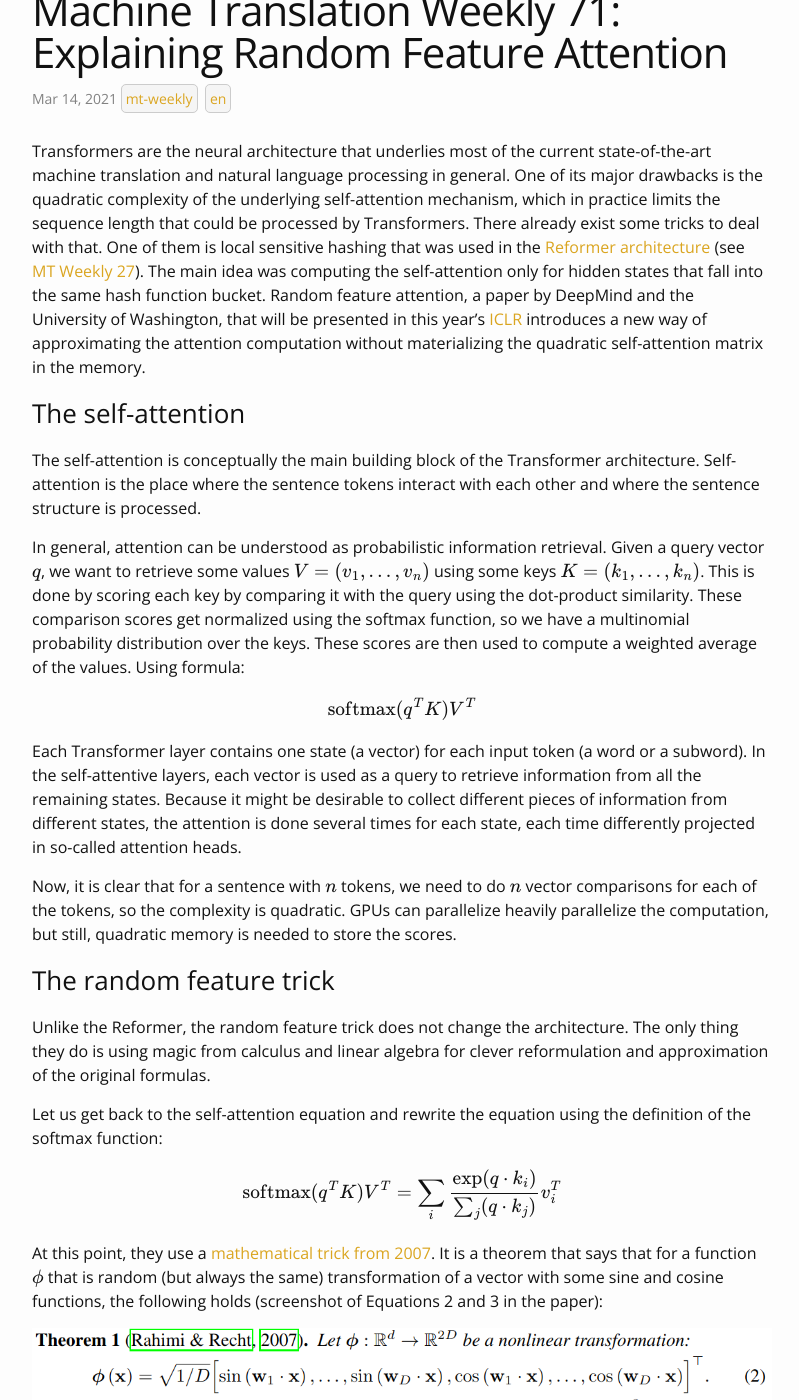
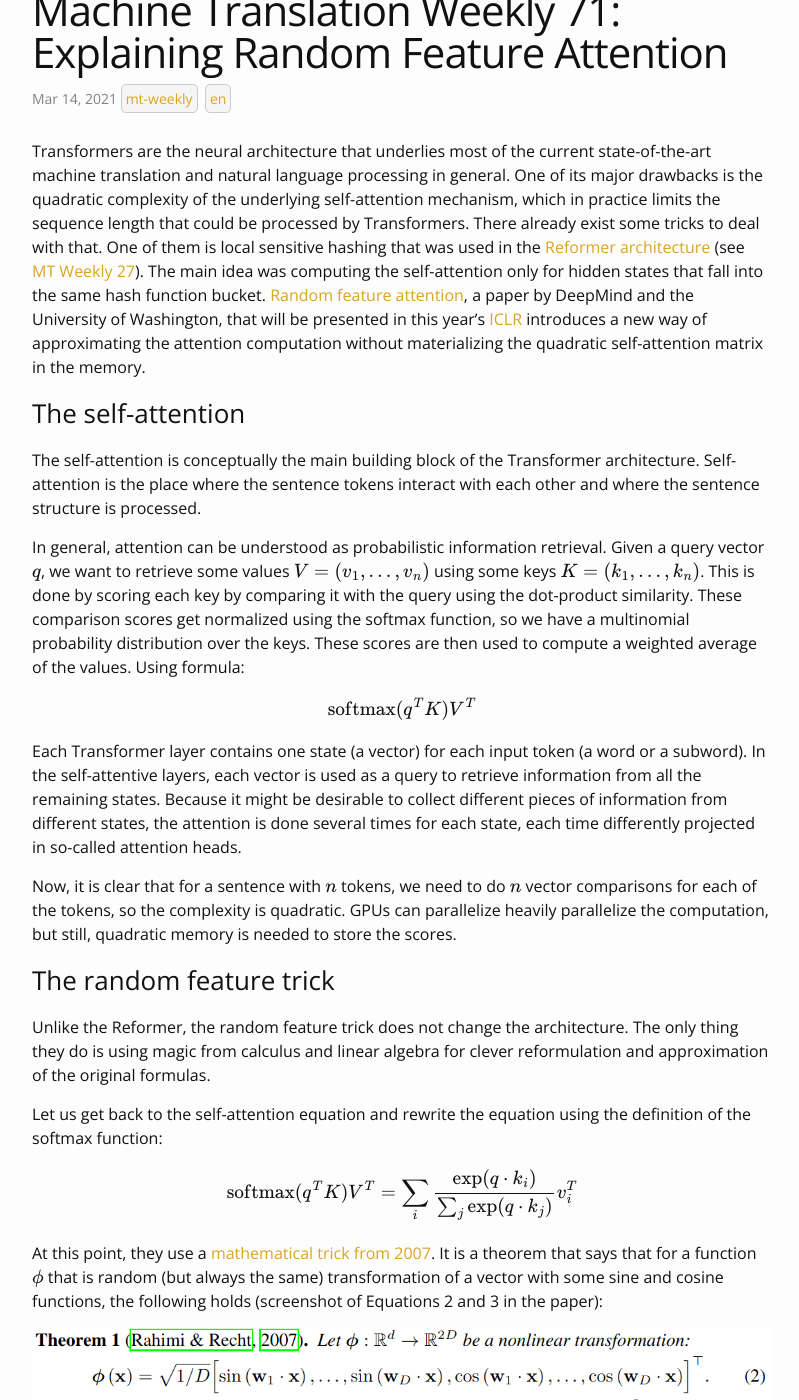
Before and after one commit to jlibovicky/jlibovicky.github.io, a Jekyll site: the page built from _posts/2021-03-14-MT-Weekly-Random-Feature-Attention.md, in a window 1280 px wide and 1400 px high, scrolled down 230 px. Shown: the whole window, without its empty margins (238-1037 px from the left). Built offline with Jekyll 4.4.1, drawn with Linux system fonts in a browser that asks for light colours; nearby versions of some CDN libraries; some web fonts are replaced; formulas are drawn with MathJax 3; comment, search, counter and statistics services are not loaded; some of the changed lines change nothing that is shown.

Commit message:
missing link and err in formula

```diff
--- a/_posts/2021-03-14-MT-Weekly-Random-Feature-Attention.md
+++ b/_posts/2021-03-14-MT-Weekly-Random-Feature-Attention.md
@@ -14,11 +14,11 @@ to deal with that. One of them is local sensitive hashing that was used in the
 [Reformer architecture](https://arxiv.org/abs/2001.04451) (see [MT Weekly
 27](/2020/01/31/MT-Weekly-Reformer.html)). The main idea was computing the
 self-attention only for hidden states that fall into the same hash function
-bucket. Random feature attention, a paper by DeepMind and the University of
-Washington, that will be presented in this year's
-[ICLR](https://iclr.cc/Conferences/2021) introduces a new way of approximating
-the attention computation without materializing the quadratic self-attention
-matrix in the memory.
+bucket. [Random feature attention](https://arxiv.org/abs/2103.02143), a paper
+by DeepMind and the University of Washington, that will be presented in this
+year's [ICLR](https://iclr.cc/Conferences/2021) introduces a new way of
+approximating the attention computation without materializing the quadratic
+self-attention matrix in the memory.
 
 ### The self-attention
 
@@ -57,7 +57,7 @@ clever reformulation and approximation of the original formulas.
 Let us get back to the self-attention equation and rewrite the equation using
 the definition of the softmax function:
 
-$$ \mathrm{softmax}(q^T K)V^T = \sum_i \frac{\exp(q \cdot k_i)}{\sum_j (q \cdot k_j)} v_i^T$$
+$$ \mathrm{softmax}(q^T K)V^T = \sum_i \frac{\exp(q \cdot k_i)}{\sum_j \exp (q \cdot k_j)} v_i^T$$
 
 At this point, they use a [mathematical trick from
 2007](https://proceedings.neurips.cc/paper/2007/file/013a006f03dbc5392effeb8f18fda755-Paper.pdf).
```
